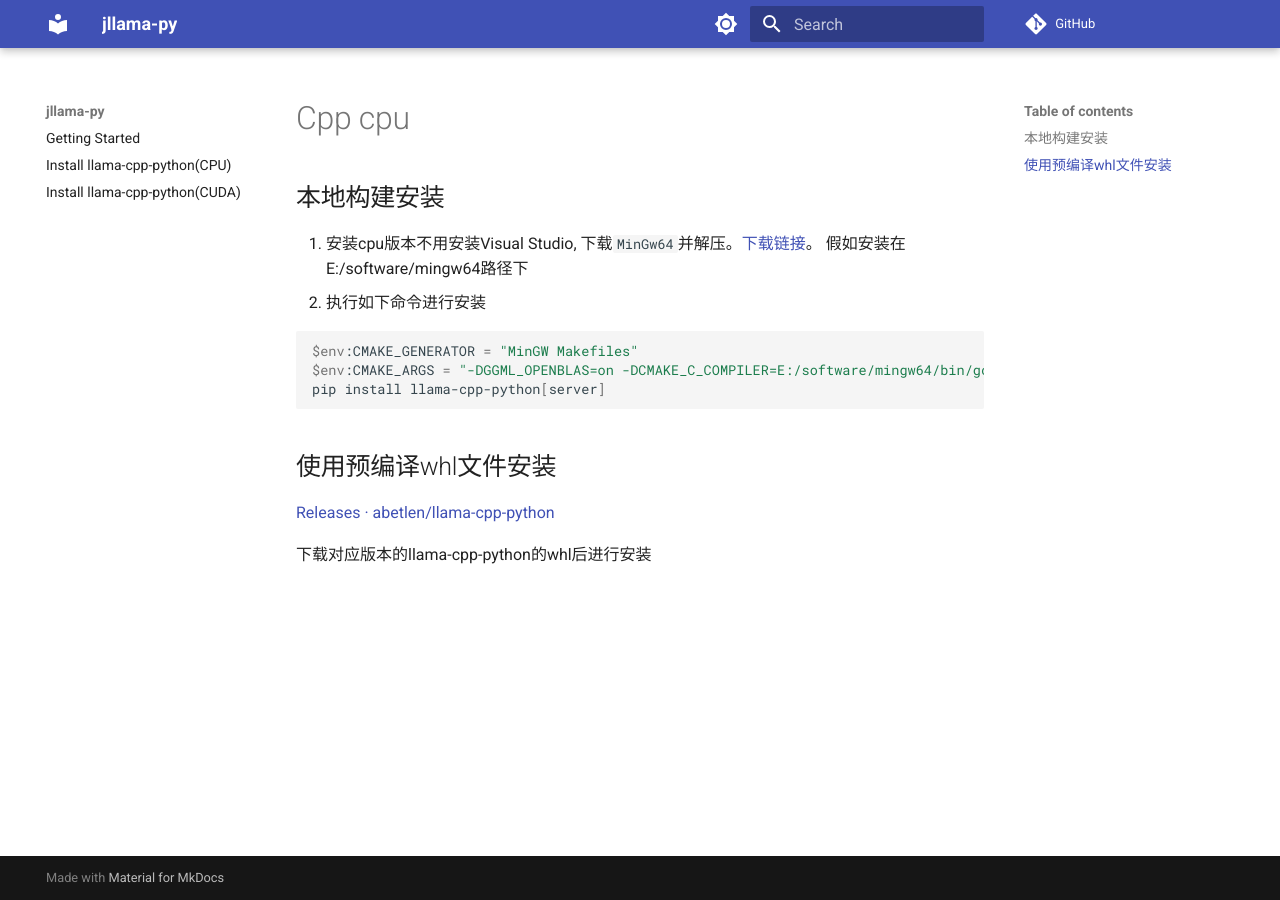
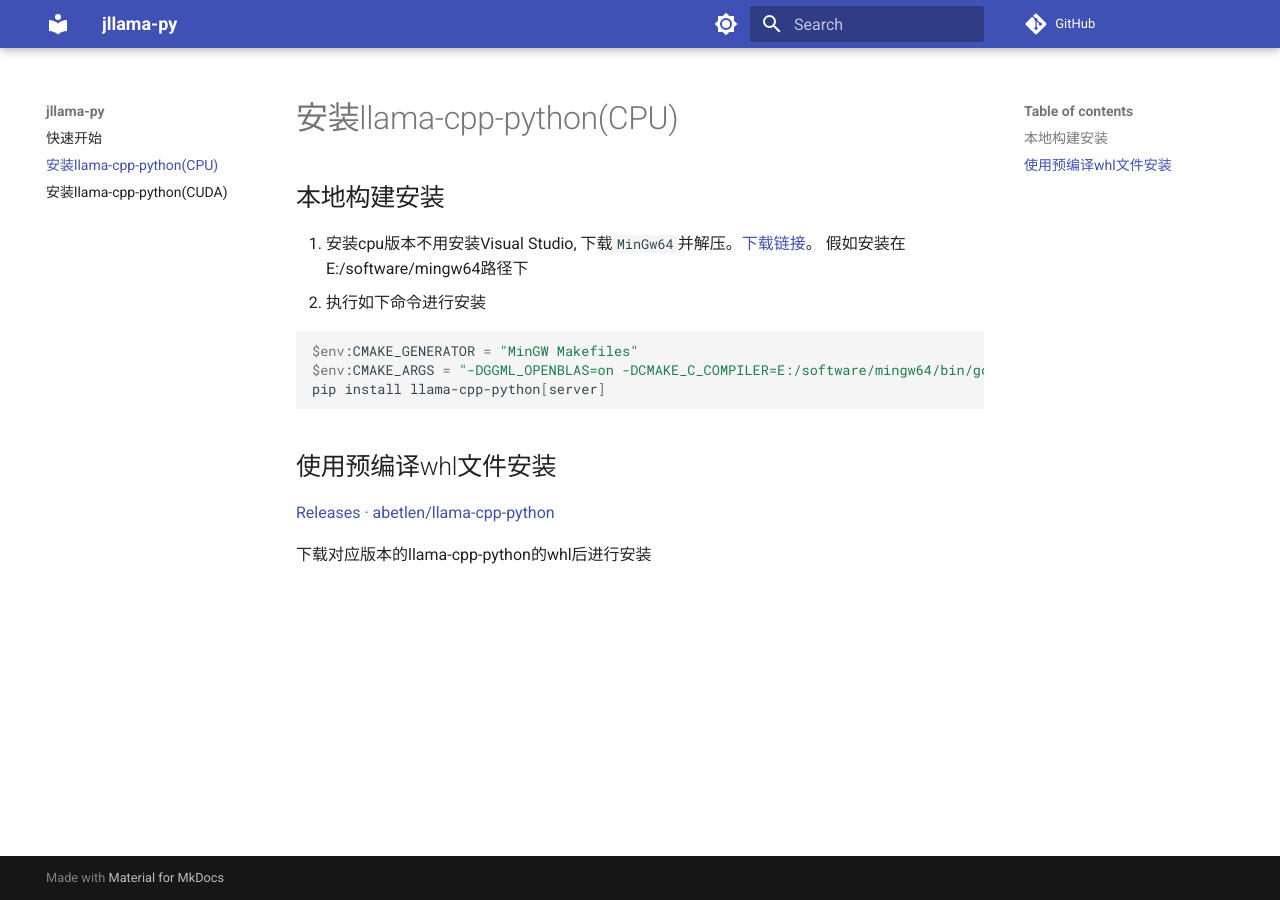
Before and after one commit to zjwan461/jllama-py, an MkDocs documentation site: the page built from docs/cpp_cpu.md, in a window 1280 px wide. Built offline with MkDocs 1.6.1 and Material for MkDocs 9.7.7, drawn with Linux system fonts in a browser that asks for light colours; comment, search, counter and statistics services are not loaded.

Commit message:
update docs

```diff
--- a/mkdocs.yml
+++ b/mkdocs.yml
@@ -46,9 +46,9 @@
   - llama-cpp-python-cuda.md
 
 nav:
-  - "Getting Started": "index.md"
-  - "Install llama-cpp-python(CPU)": "api-reference.md"
-  - "Install llama-cpp-python(CUDA)": "api-reference.md"
+  - "快速开始": "index.md"
+  - "安装llama-cpp-python(CPU)": "cpp_cpu.md"
+  - "安装llama-cpp-python(CUDA)": "cpp_gpu.md"
 
 markdown_extensions:
   - attr_list
```
Also changed, not shown: README.md (+20 -20 lines).
